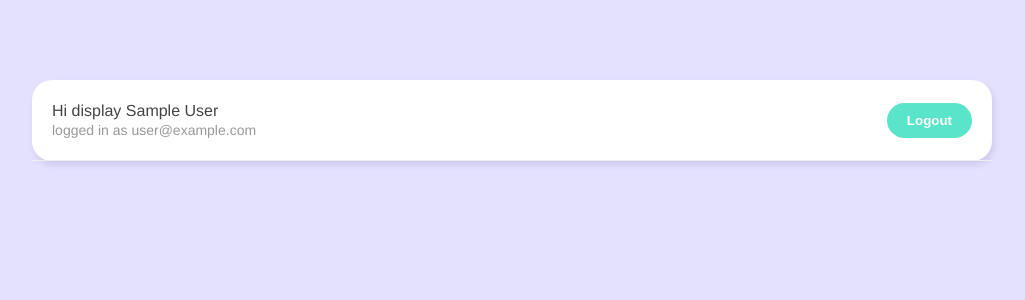
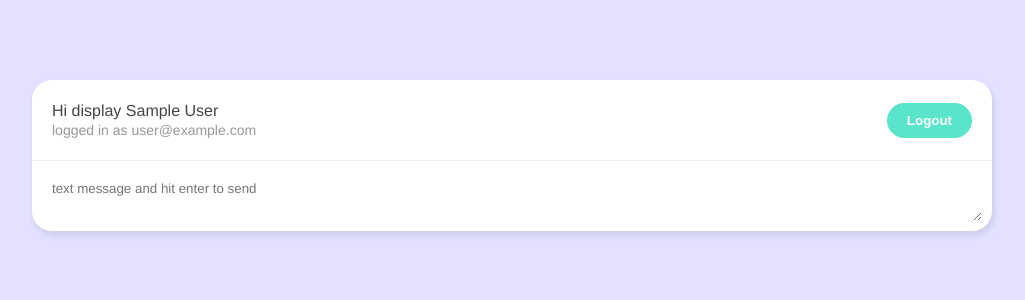
Before and after one commit to ChanHeinKyaw/Vue_JS, a Vue app in the folder Chapter_14/live-chat-room-application-project/: page /chatroom in a window 1280 px wide. Shown: the top 300 px of the page, without its empty margins (128-1153 px from the left). Built offline with nearby package versions, Linux system fonts and the light colour scheme; no server answers; sample sign-in values are in the browser's storage.

Commit message:
create our new chat form

```diff
--- /dev/null
+++ b/Chapter_14/live-chat-room-application-project/src/components/NewChatForm.vue
@@ -0,0 +1,48 @@
+<template>
+  <form>
+    <textarea
+      placeholder="text message and hit enter to send"
+      v-model="message"
+      @keypress.enter="handleSubmit"
+    ></textarea>
+  </form>
+</template>
+
+<script>
+import { ref } from "vue";
+import getUser from "../composables/getUser";
+import { timestamp } from "../firebase/config";
+export default {
+  setup() {
+    let message = ref("");
+    let { user } = getUser();
+    let handleSubmit = () => {
+      let chat = {
+        message: message.value,
+        name: user.value.displayName,
+        created_at: timestamp(),
+      };
+      console.log(chat);
+      message.value = "";
+    };
+    return { message, handleSubmit };
+  },
+};
+</script>
+
+<style>
+form {
+  margin: 10px;
+}
+textarea {
+  width: 100%;
+  max-width: 100%;
+  margin-bottom: 6px;
+  padding: 10px;
+  box-sizing: border-box;
+  border: 0;
+  border-radius: 20px;
+  font-family: inherit;
+  outline: none;
+}
+</style>
--- a/Chapter_14/live-chat-room-application-project/src/views/Chatroom.vue
+++ b/Chapter_14/live-chat-room-application-project/src/views/Chatroom.vue
@@ -1,16 +1,21 @@
 <template>
   <div class="container">
     <Navbar></Navbar>
+    <NewChatForm></NewChatForm>
   </div>
 </template>
 
 <script>
+import NewChatForm from "../components/NewChatForm";
 import { watch } from "vue";
 import Navbar from "../components/Navbar";
 import getUser from "@/composables/getUser";
 import { useRouter } from "vue-router";
 export default {
-  components: { Navbar },
+  components: {
+    NewChatForm,
+    Navbar,
+  },
   setup() {
     let { user } = getUser();
     let router = useRouter();
```
